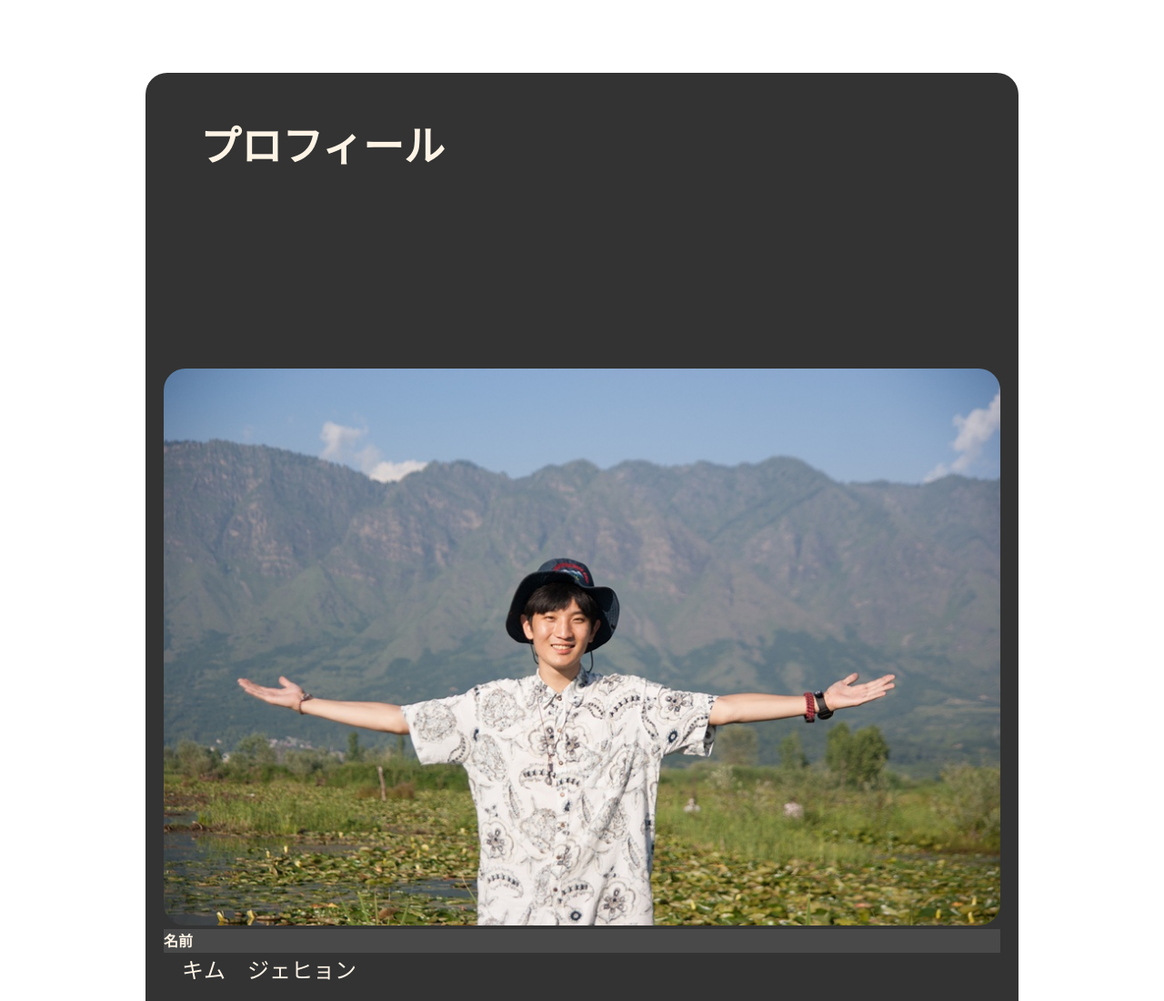
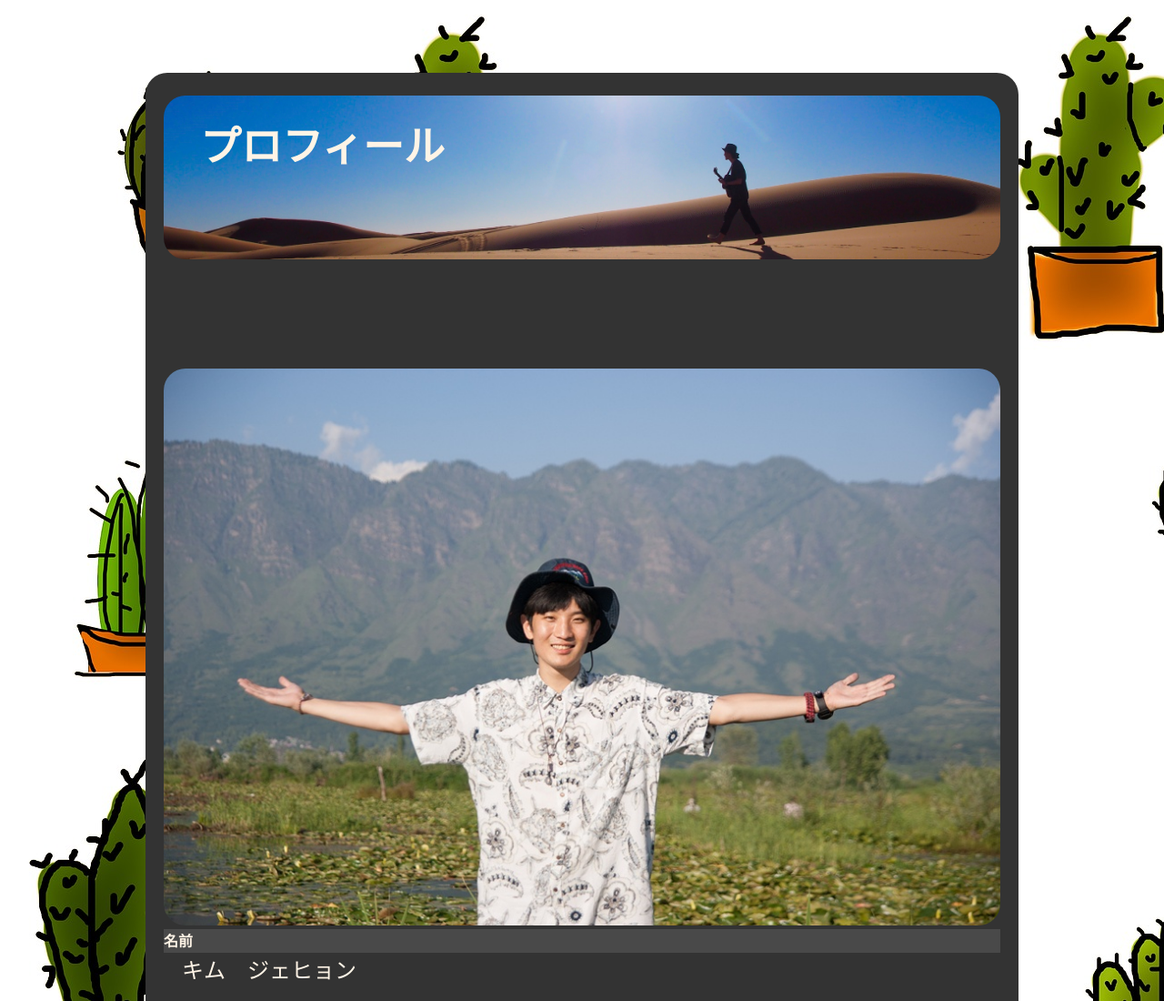
Before and after one commit to jayfulstory/slide, a plain HTML site: page index.html in a window 1280 px wide. Shown: the top 1100 px of the page at 91% size. Drawn offline with Linux system fonts and the light colour scheme.

Commit message:
Add files via upload

```diff
--- a/style.css
+++ b/style.css
@@ -4,7 +4,7 @@ body {
   font-family: "游ゴシック体", YuGothic, "游ゴシック", "Yu Gothic", sans-serif;
   margin: 0;
   margin-top: 80px;
-  background-image: url(../images/cactus5.jpg);
+  background-image: url(cactus5.jpg);
   background-repeat: repeat;
 }
 .wrapper img {
@@ -22,7 +22,7 @@ h1 {
   height: 180px;
   font-size: 45px;
   color: rgb(255, 244, 230);
-  background-image: url(../images/img001.jpeg);
+  background-image: url(img001.jpeg);
   background-size: cover;
   border-radius: 24px;
   margin-top: 15px;
```
